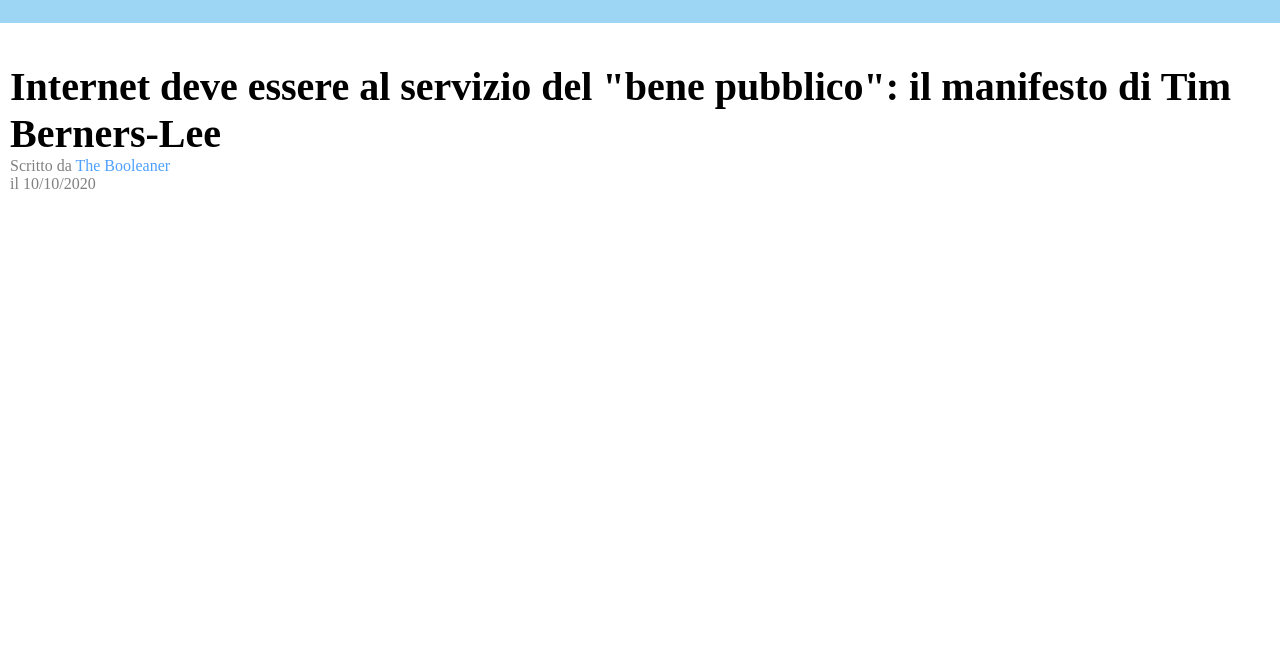
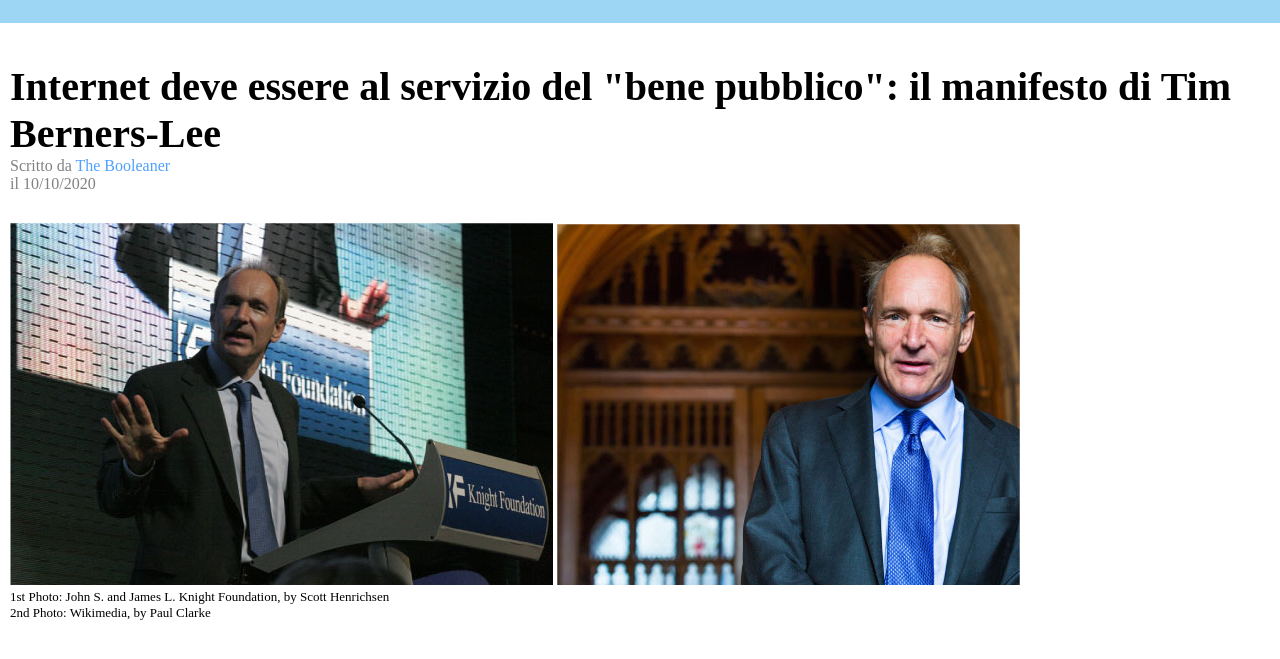
Before and after one commit to s-motto/html-css-booleaner, a plain HTML site: page index.html in a window 1280 px wide. Shown: the part 107-766 px from the top of the page. Drawn offline with Linux system fonts and the light colour scheme.

Commit message:
add: <figure>

```diff
--- a/index.html
+++ b/index.html
@@ -19,6 +19,14 @@
                     href="https://boolean.careers/?_gl=1*1495bmt*_up*MQ..&gclid=CjwKCAjwoPOwBhAeEiwAJuXRhxPrWdj-kdjHgPxOdp6RlcF64gif7uBPv3uVrZLt0l4267H8kffGFBoCzisQAvD_BwE">The
                     Booleaner</a><br> il 10/10/2020</span>
         </section>
+        <figure>
+            <img src="img/tim-1.jpg" alt="">
+            <img src="img/tim-2.jpg" alt="">
+            <figcaption>
+                1st Photo: John S. and James L. Knight Foundation, by Scott Henrichsen<br>2nd Photo: Wikimedia, by Paul
+                Clarke
+            </figcaption>
+        </figure>
 
     </main>
 
--- a/style.css
+++ b/style.css
@@ -36,3 +36,11 @@ a {
     color: #4ea0ff;
     text-decoration: none;
 }
+
+figure {
+    margin-top: 30px;
+}
+
+figcaption {
+    font-size: small;
+}
```
